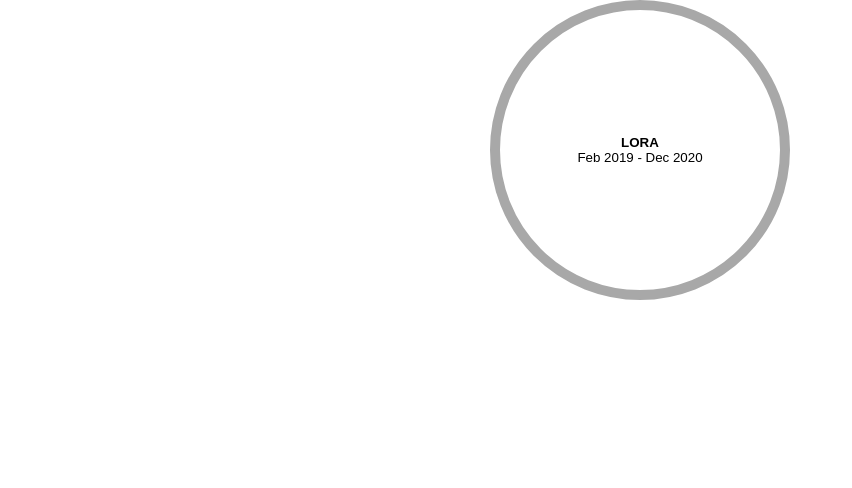
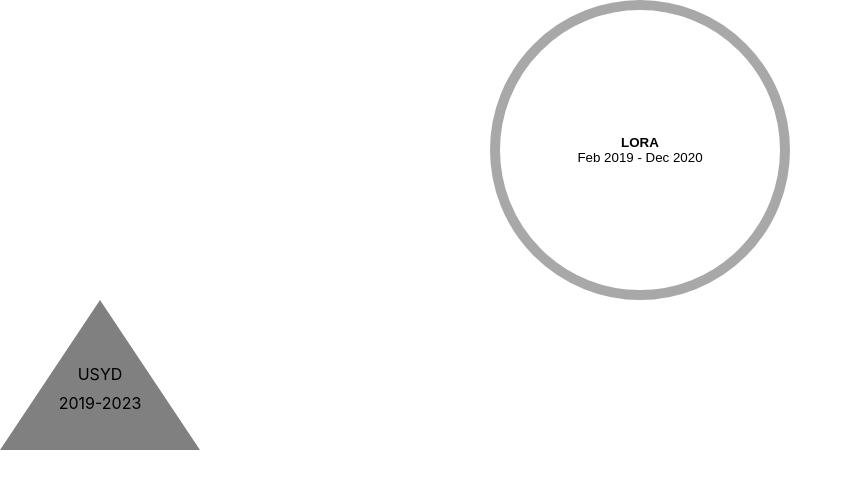
Before and after one commit to aleung27/Personal-Website, a React (Create React App) app: page / in a window 1280 px wide. Shown: the top 488 px of the page, without its empty margins (0-852 px from the left). Built offline with nearby package versions, Linux system fonts and the light colour scheme.

Commit message:
Added education triangle using two adjacent shape-outsides.

```diff
--- a/src/App.js
+++ b/src/App.js
@@ -1,5 +1,6 @@
 import React, { useState } from "react";
 import WorkCircle from "./components/WorkCircle";
+import EduTriangle from "./components/EduTriangle";
 import "./App.scss";
 
 function App() {
@@ -17,6 +18,7 @@
         dimFunction={changeDimmed}
         isDisabled={dimmed}
       />
+      <EduTriangle uni="USYD" date="2019-2023"></EduTriangle>
       <div style={{ height: "1000px" }} />
     </div>
   );
--- /dev/null
+++ b/src/components/EduTriangle.js
@@ -0,0 +1,19 @@
+import React from "react";
+import "../scss/EduTriangle.scss";
+
+const EduTriangle = ({ uni, date }) => {
+  return (
+    <div className="triangle">
+      <div className="left-triangle"></div>
+      <div className="right-triangle"></div>
+      <div className="uni">
+        <p>{uni}</p>
+      </div>
+      <div className="date">
+        <p>{date}</p>
+      </div>
+    </div>
+  );
+};
+
+export default EduTriangle;
--- /dev/null
+++ b/src/scss/EduTriangle.scss
@@ -0,0 +1,37 @@
+.triangle {
+    width: 200px;
+    height: 150px;
+    overflow: auto;
+
+    .uni {
+        position: relative;
+        top: 20%;
+    }
+
+    .date {
+        position: relative;
+        top: 15%;
+    }
+}
+
+.left-triangle {
+    z-index: -1;
+    position: relative;
+    shape-outside: polygon(0 100%, 0 0, 100% 0);
+    clip-path: polygon(100% 100%, 100% 0, 0 100%);
+    float: left;
+    width: 50%;
+    height: 100%;
+    background-color: grey;
+}
+
+.right-triangle {
+    z-index: -1;
+    position: relative;
+    shape-outside: polygon(100% 100%, 0 0, 100% 0);
+    clip-path: polygon(100% 100%, 0 0, 0 100%);
+    float: right;
+    width: 50%;
+    height: 100%;
+    background-color: grey;
+}
```
